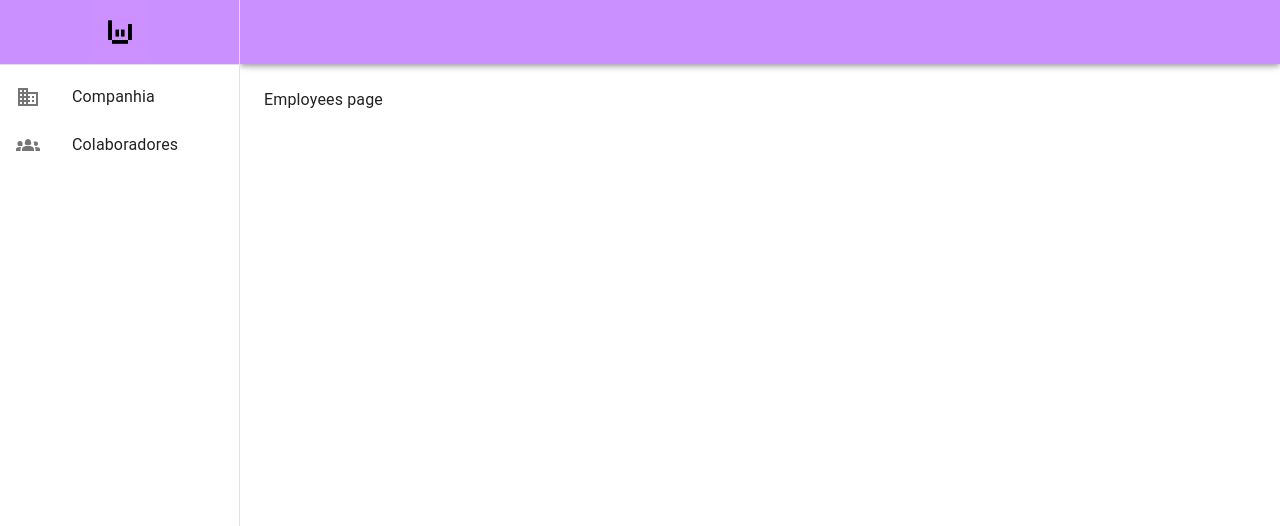
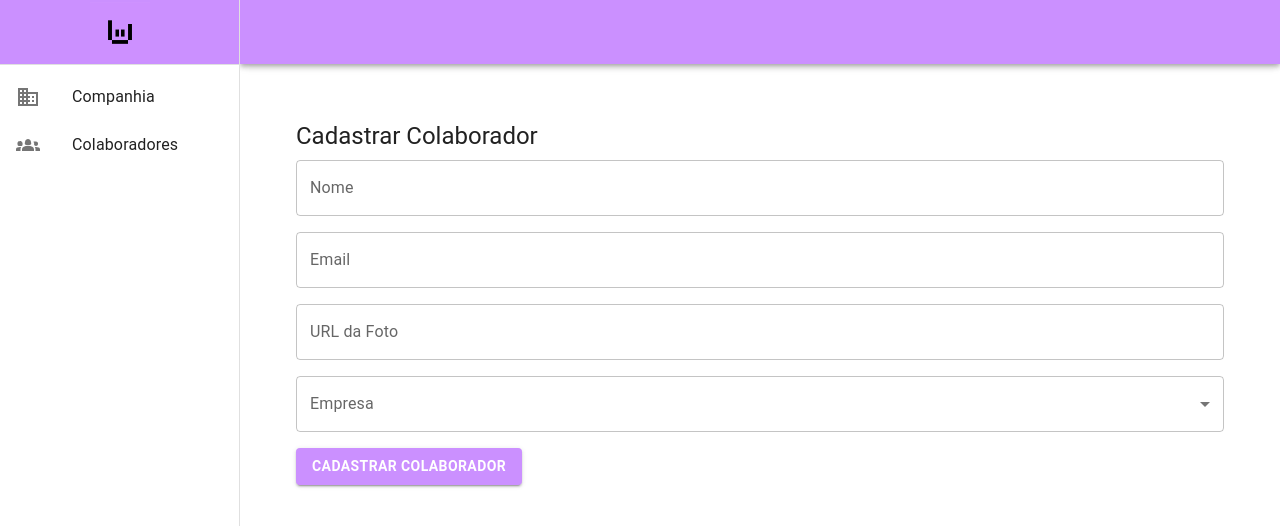
Before and after one commit to lucsduartee/qulture-challenge-client, a Next.js app: page /employees in a window 1280 px wide. Shown: the top 526 px of the page. Built offline with nearby package versions, Linux system fonts and the light colour scheme.

Commit message:
feat: create employee static page

```diff
--- a/pages/company/index.jsx
+++ b/pages/company/index.jsx
@@ -33,7 +33,10 @@ export default function Company() {
         <Button
           variant="contained"
           onClick={handleAddCompany}
-          sx={{ backgroundColor: '#CB90FF' }}
+          sx={{
+            backgroundColor: '#CB90FF',
+            fontWeight: '600'
+          }}
         >
           Cadastrar
         </Button>
--- a/pages/employees/index.jsx
+++ b/pages/employees/index.jsx
@@ -1,10 +1,81 @@
 import * as React from 'react';
-import Box from '@mui/material/Box';
+import { useState } from 'react';
+import {
+  Box,
+  Button,
+  TextField,
+  Typography,
+  MenuItem,
+  Select,
+  FormControl,
+  InputLabel
+} from '@mui/material';
 
 export default function Employees() {
+  const [companies] = useState([
+    { id: 1, name: 'Company 1' },
+    { id: 2, name: 'Company 2' },
+    { id: 3, name: 'Company 3' }
+  ]);
+
+  const [employees, setEmployees] = useState([]);
+  const [newEmployee, setNewEmployee] = useState({ name: '', email: '', picture: '', companyId: '' });
+
+  const handleAddEmployee = () => {
+    if (!newEmployee.name || !newEmployee.email || !newEmployee.picture || !newEmployee.companyId) return;
+    const newEntry = { id: employees.length + 1, ...newEmployee };
+    setEmployees([...employees, newEntry]);
+    setNewEmployee({ name: '', email: '', picture: '', companyId: '' });
+  };
+
   return (
-    <Box sx={{ display: 'flex' }}>
-      Employees page
+    <Box sx={{ display: 'flex', flexDirection: 'column', gap: 4, p: 4 }}>
+      <Box>
+        <Typography variant="h5" gutterBottom>Cadastrar Colaborador</Typography>
+        <TextField
+          label="Nome"
+          variant="outlined"
+          fullWidth
+          value={newEmployee.name}
+          onChange={(e) => setNewEmployee({ ...newEmployee, name: e.target.value })}
+          sx={{ mb: 2 }}
+        />
+        <TextField
+          label="Email"
+          variant="outlined"
+          fullWidth
+          value={newEmployee.email}
+          onChange={(e) => setNewEmployee({ ...newEmployee, email: e.target.value })}
+          sx={{ mb: 2 }}
+        />
+        <TextField
+          label="URL da Foto"
+          variant="outlined"
+          fullWidth
+          value={newEmployee.picture}
+          onChange={(e) => setNewEmployee({ ...newEmployee, picture: e.target.value })}
+          sx={{ mb: 2 }}
+        />
+        <FormControl fullWidth sx={{ mb: 2 }}>
+          <InputLabel>Empresa</InputLabel>
+          <Select
+            value={newEmployee.companyId}
+            onChange={(e) => setNewEmployee({ ...newEmployee, companyId: e.target.value })}
+          >
+            {companies.map((company) => (
+              <MenuItem key={company.id} value={company.id}>{company.name}</MenuItem>
+            ))}
+          </Select>
+        </FormControl>
+        <Button
+          variant="contained"
+          sx={{
+            backgroundColor: '#CB90FF',
+            fontWeight: '600'
+          }}
+          onClick={handleAddEmployee}
+        >Cadastrar Colaborador</Button>
+      </Box>
     </Box>
-  )
+  );
 }
```
